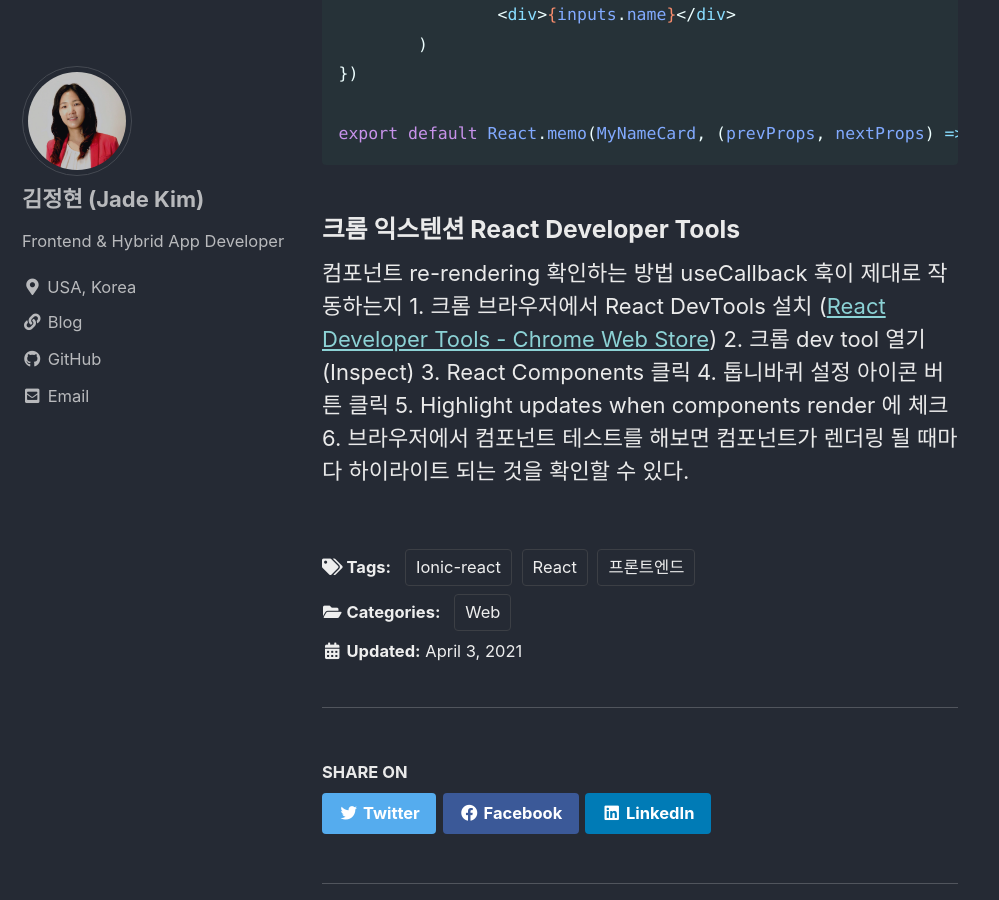
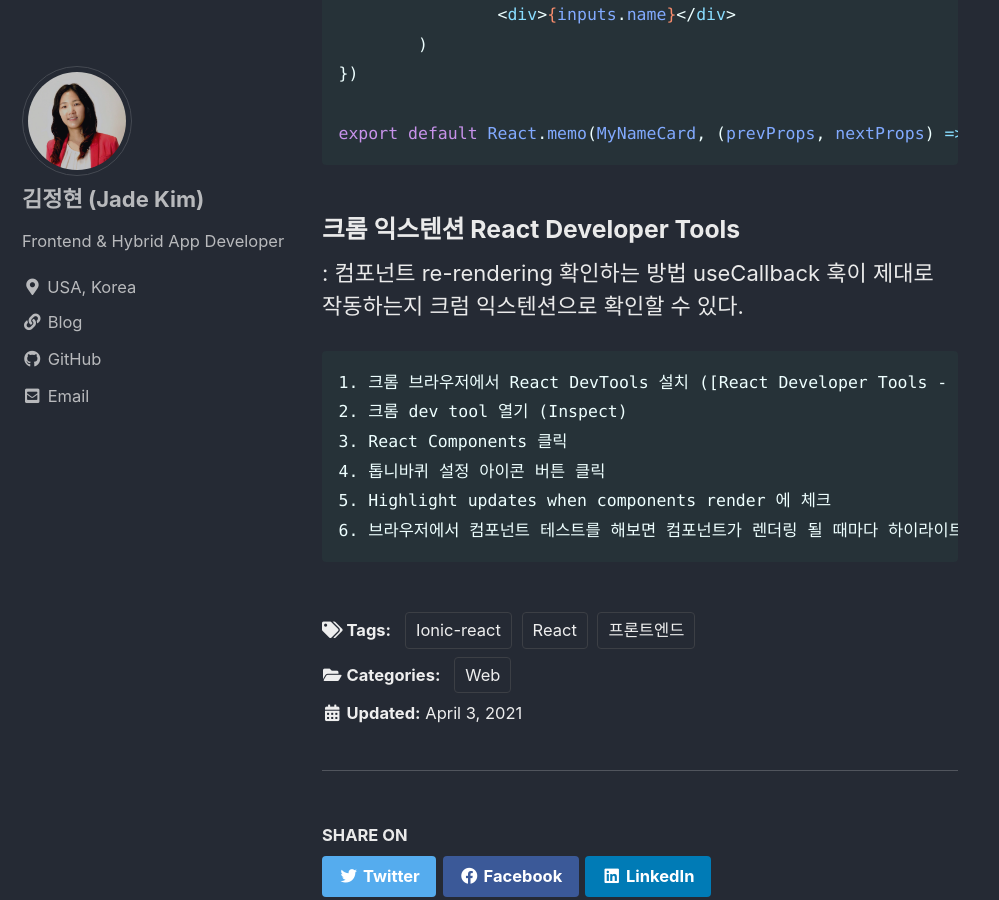
Before and after one commit to trevino-kim/github.io, a Jekyll site: the page built from _posts/2021-4-3-react-memo-usecallback.md, in a window 1280 px wide and 900 px high, scrolled down 2121 px. Shown: the whole window, without its empty margins (0-999 px from the left). Built offline with Jekyll 4.4.1, drawn with Linux system fonts in a browser that asks for light colours; cached includes are drawn as plain includes.

Commit message:
Update 2021-4-3-react-memo-usecallback.md

````diff
--- a/_posts/2021-4-3-react-memo-usecallback.md
+++ b/_posts/2021-4-3-react-memo-usecallback.md
@@ -71,7 +71,8 @@
 ```
 
 ### 크롬 익스텐션 React Developer Tools
-컴포넌트 re-rendering 확인하는 방법 useCallback 훅이 제대로 작동하는지
+: 컴포넌트 re-rendering 확인하는 방법 useCallback 훅이 제대로 작동하는지 크럼 익스텐션으로 확인할 수 있다.
+
 	1. 크롬 브라우저에서 React DevTools 설치 ([React Developer Tools - Chrome Web Store](https://chrome.google.com/webstore/detail/react-developer-tools/fmkadmapgofadopljbjfkapdkoienihi?hl=en))
 	2. 크롬 dev tool 열기 (Inspect)
 	3. React Components 클릭
````
